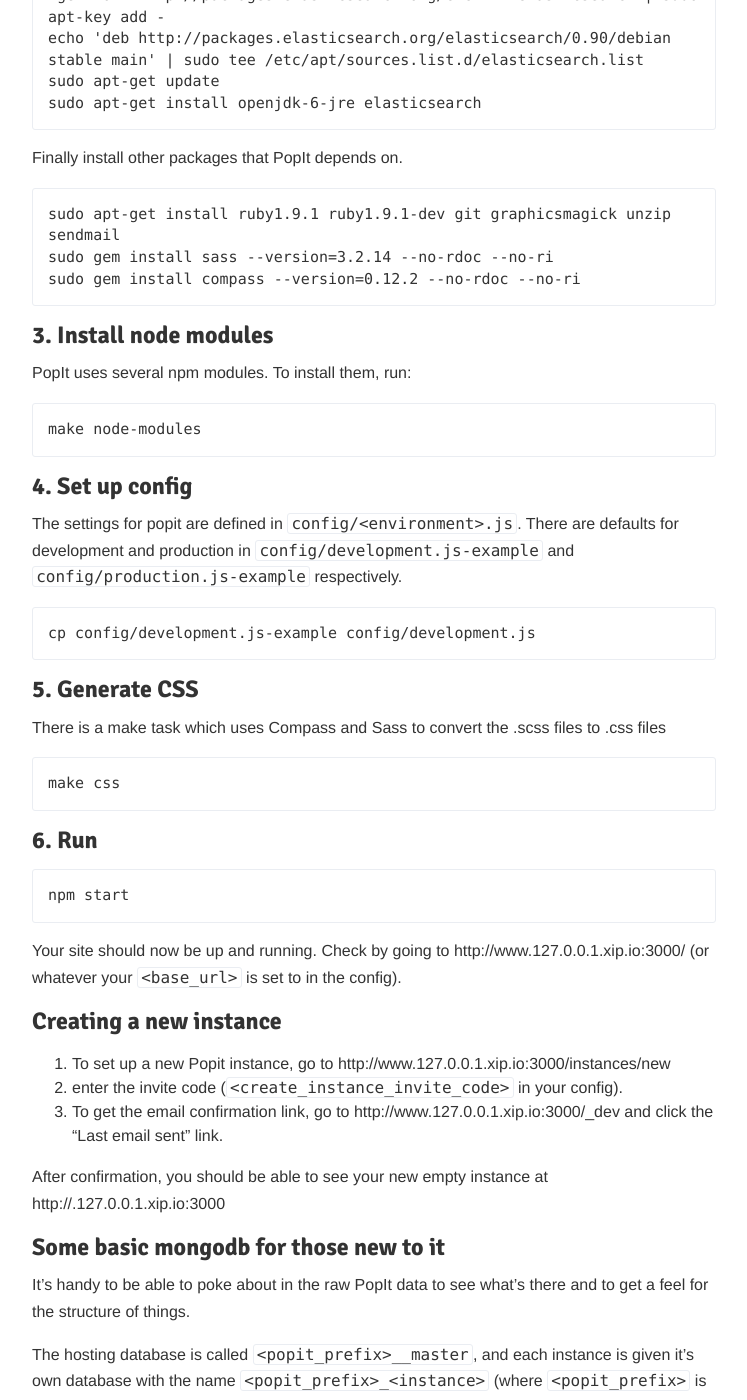
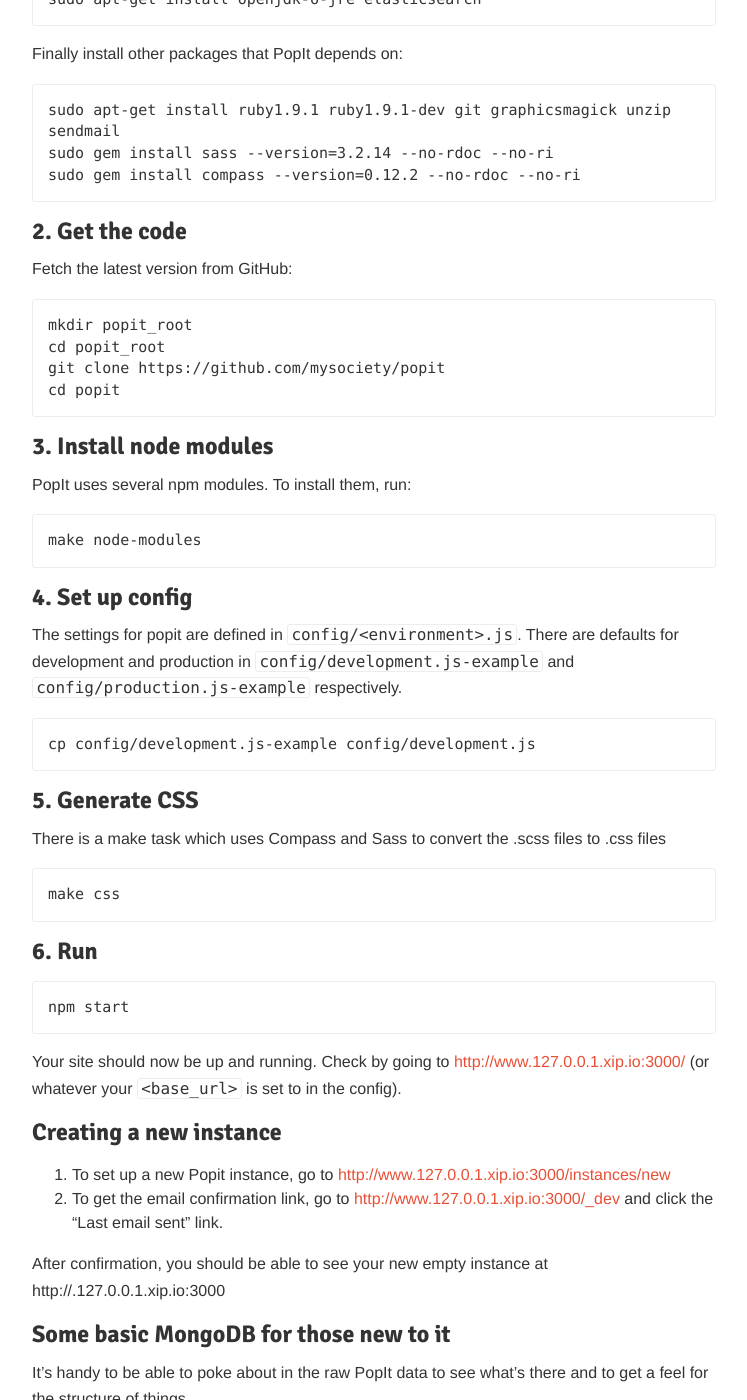
Before and after one commit to mysociety/popit.poplus.org, a Jekyll site: the page built from docs/install.md, in a window 1280 px wide and 1400 px high, scrolled down 1490 px. Shown: the whole window, without its empty margins (266-1013 px from the left). Built offline with Jekyll 4.4.1, drawn with Linux system fonts in a browser that asks for light colours; some of the changed text lies outside the part shown.

Commit message:
Swap prerequisites and get the code sections
The user probably needs to install git before they can get the code, so
swap these two sections over. Also some other minor formatting.

```diff
--- a/docs/install.md
+++ b/docs/install.md
@@ -5,16 +5,7 @@
 
 This page describes how to install PopIt manually.
 
-### 1. Get the code
-
-Fetch the latest version from GitHub:
-
-    mkdir popit_root
-    cd popit_root
-    git clone https://github.com/mysociety/popit
-    cd popit
-
-### 2. Install prerequisite packages
+### 1. Install prerequisite packages
 
 You will need to install the following prerequisites in order to get PopIt running.
 
@@ -37,32 +28,45 @@
 
 #### B. Debian/Linux
 
-First install Node.js from the [chris-lea ppa](https://launchpad.net/~chris-lea/+archive/node.js/).
+Before starting, update your package indexes:
+
+    sudo apt-get update
+
+First install Node.js:
 
     sudo apt-get install python-software-properties
     sudo add-apt-repository ppa:chris-lea/node.js
     sudo apt-get update
     sudo apt-get install python g++ make nodejs
 
-Then install MongoDB using the [official installation instructions](http://docs.mongodb.org/manual/tutorial/install-mongodb-on-debian/).
+Next install MongoDB:
 
     sudo apt-key adv --keyserver keyserver.ubuntu.com --recv 7F0CEB10
     echo 'deb http://downloads-distro.mongodb.org/repo/ubuntu-upstart dist 10gen' | sudo tee /etc/apt/sources.list.d/mongodb.list
     sudo apt-get update
     sudo apt-get install mongodb-org
 
-Then install Elasticsearch.
+Then install Elasticsearch:
 
     wget -O - http://packages.elasticsearch.org/GPG-KEY-elasticsearch | sudo apt-key add -
     echo 'deb http://packages.elasticsearch.org/elasticsearch/0.90/debian stable main' | sudo tee /etc/apt/sources.list.d/elasticsearch.list
     sudo apt-get update
     sudo apt-get install openjdk-6-jre elasticsearch
 
-Finally install other packages that PopIt depends on.
+Finally install other packages that PopIt depends on:
 
     sudo apt-get install ruby1.9.1 ruby1.9.1-dev git graphicsmagick unzip sendmail
     sudo gem install sass --version=3.2.14 --no-rdoc --no-ri
     sudo gem install compass --version=0.12.2 --no-rdoc --no-ri
+
+### 2. Get the code
+
+Fetch the latest version from GitHub:
+
+    mkdir popit_root
+    cd popit_root
+    git clone https://github.com/mysociety/popit
+    cd popit
 
 ### 3. Install node modules
 
@@ -86,23 +90,16 @@
 
     npm start
 
-Your site should now be up and running. Check by going to
- http://www.127.0.0.1.xip.io:3000/ (or whatever your `<base_url>`
-is set to in the config).
+Your site should now be up and running. Check by going to [http://www.127.0.0.1.xip.io:3000/](http://www.127.0.0.1.xip.io:3000/) (or whatever your `<base_url>` is set to in the config).
 
 ### Creating a new instance
 
-1. To set up a new Popit instance, go to
-    http://www.127.0.0.1.xip.io:3000/instances/new
-2. enter the invite code (`<create_instance_invite_code>` in your config).
-3. To get the email confirmation link, go to
-    http://www.127.0.0.1.xip.io:3000/_dev
-    and click the "Last email sent" link.
+1. To set up a new Popit instance, go to [http://www.127.0.0.1.xip.io:3000/instances/new](http://www.127.0.0.1.xip.io:3000/instances/new)
+2. To get the email confirmation link, go to [http://www.127.0.0.1.xip.io:3000/_dev](http://www.127.0.0.1.xip.io:3000/_dev) and click the "Last email sent" link.
 
-After confirmation, you should be able to see your new empty instance at
-http://<instance>.127.0.0.1.xip.io:3000
+After confirmation, you should be able to see your new empty instance at http://<instance>.127.0.0.1.xip.io:3000
 
-### Some basic mongodb for those new to it
+### Some basic MongoDB for those new to it
 
 It's handy to be able to poke about in the raw PopIt data to see what's there
 and to get a feel for the structure of things.
```
